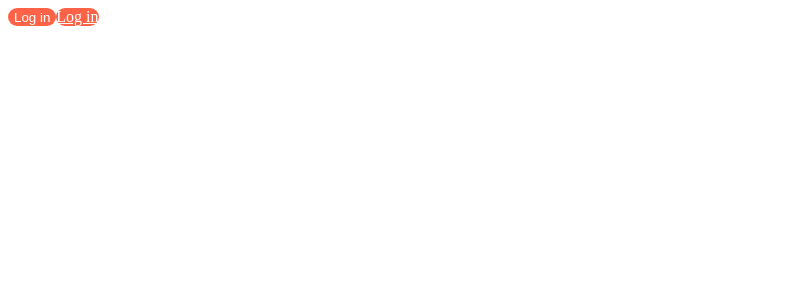
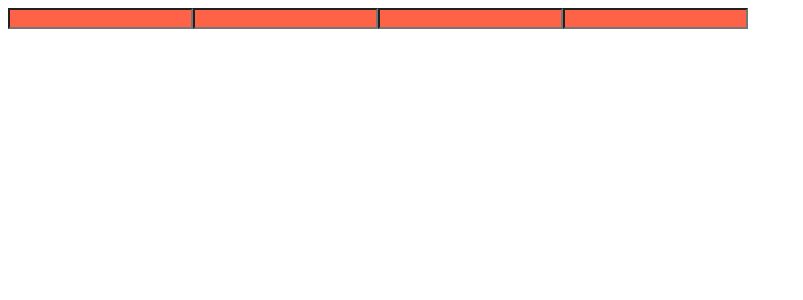
Before and after one commit to bom0320/react-masterclass, a React (Create React App) app: page / in a window 1280 px wide. Shown: the top 300 px of the page, without its empty margins (0-803 px from the left). Built offline with nearby package versions, Linux system fonts and the light colour scheme.

Commit message:
'As' and Attrs

```diff
--- a/src/App.js
+++ b/src/App.js
@@ -4,19 +4,17 @@
 display: flex;
 `;
 
-const Btn = styled.button`
-    color: white;
-    background-color: tomato;
-    border: 0;
-    border-radius: 15px;
+const Input = styled.input.attrs({ required: true, minLength: 10 })`
+  background-color: tomato;
 `
-
 function App() {
 
   return (
     <Father as="header">
-      <Btn>Log in</Btn>
-      <Btn as="a" href="/">Log in</Btn>
+      <Input />
+      <Input />
+      <Input />
+      <Input />
     </Father>
 
   )
```
